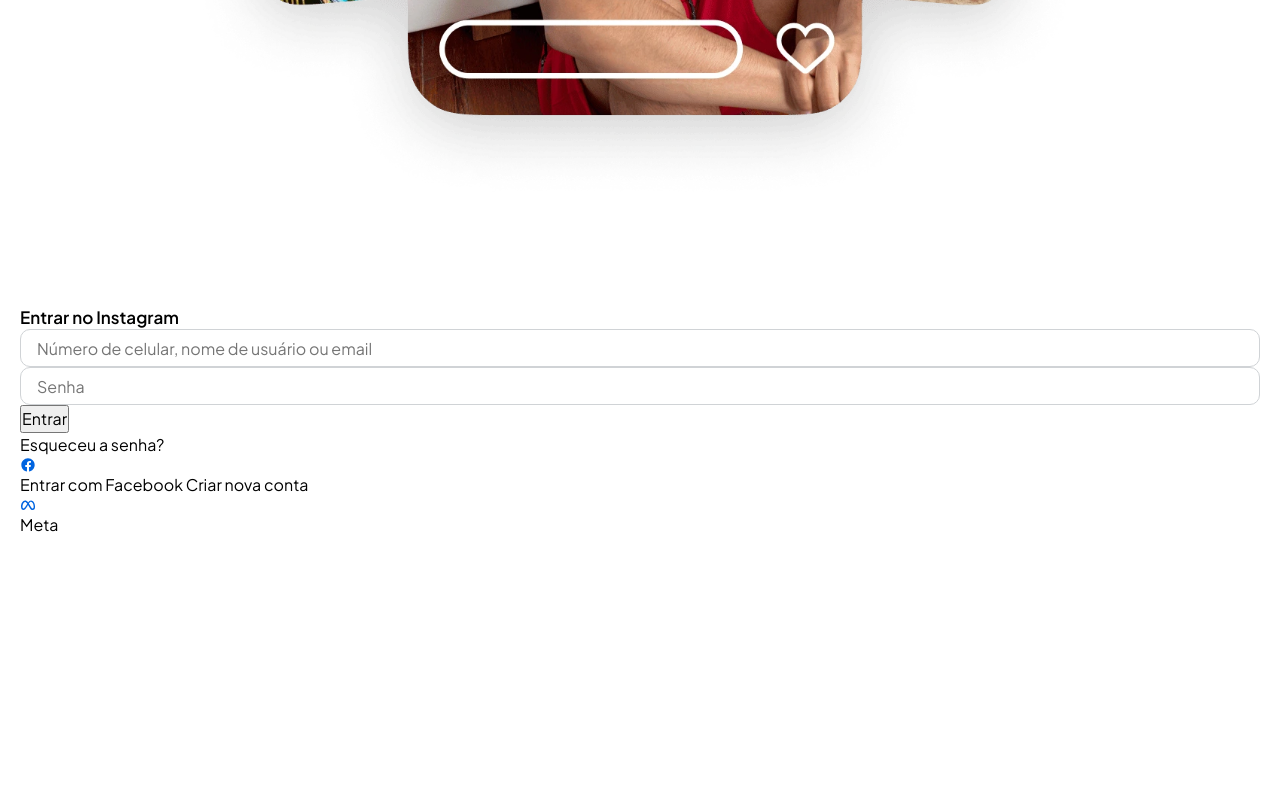
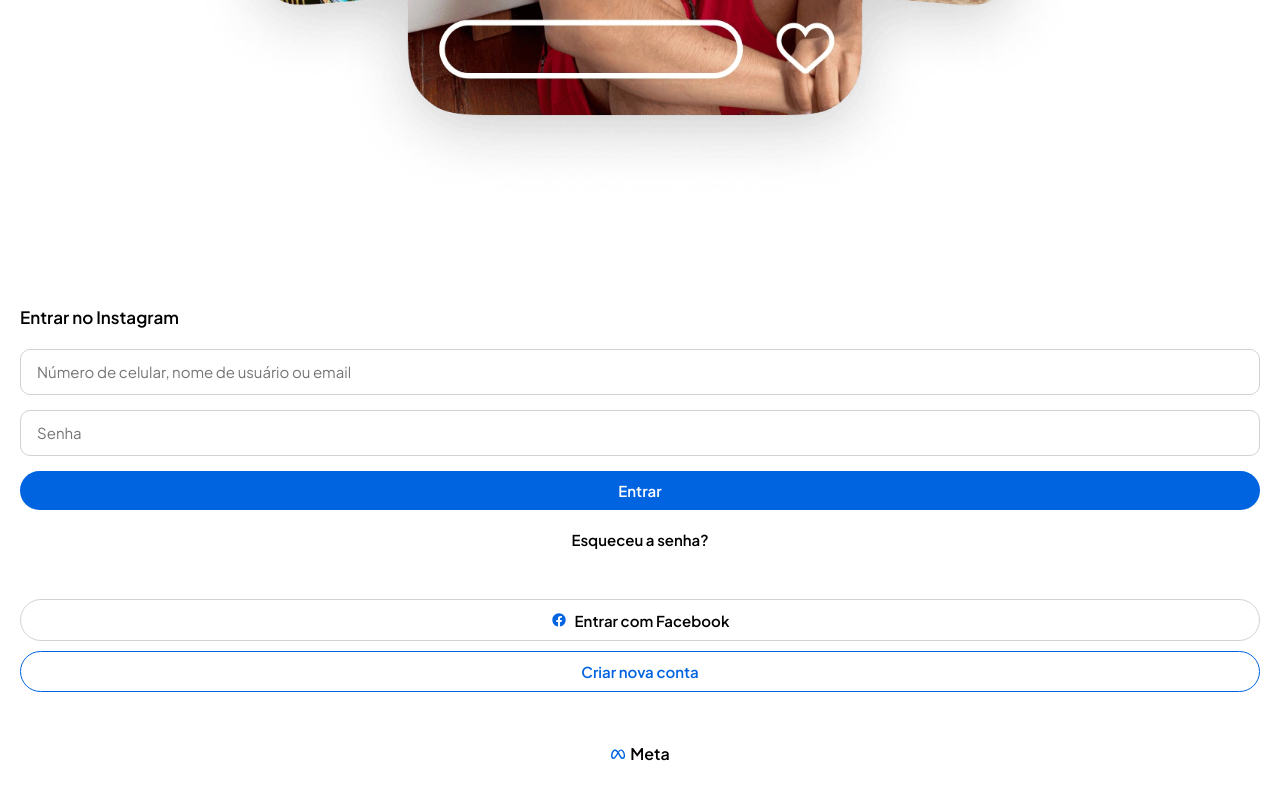
Before and after one commit to pixwell/dio-spread-fullstack, a plain HTML site: page index.html in a window 1280 px wide. Shown: the part 1025-1825 px from the top of the page. Before the commit the page ends 1602 px from the top, so only its background shows below. Drawn offline with Linux system fonts and the light colour scheme.

Commit message:
Estilização desktop dos elementos internos

```diff
--- a/style.css
+++ b/style.css
@@ -3,16 +3,13 @@
     --font-family: "Plus Jakarta Sans", Helvetica, sans-serif;
     --font-size: 16px;
     --border-radius: 10px;
+    --border-color-default: #D0D3D6;
     --color-laranja: #fb724b;
     --color-magenta: #ff0069;
     --color-violeta: #d300c5;
     --color-link: #0064e0;
-    --color-azul-05: #ecf3ff;
-    --color-azul-30: #aac9ff;
-    --color-azul-40: #77a7ff;
-    --color-azul-60: #1877f2;
-    --color-azul-70: #2851a3;
-    --color-azul-80: #1d3c78;
+    --color-link-disabled: #6faefb;
+    --color-link-default-hover: #e2e8ef;
 }
 
 /* RESET CSS
@@ -51,7 +48,10 @@
     font: inherit;
 }
 
-button {cursor: pointer;}
+button {
+    cursor: pointer;
+    transition: all 500ms ease;
+}
 
 img,
 video,
@@ -62,6 +62,12 @@
 }
 /* FIM - RESET CSS
 ====================================== */
+.w-full{width: 100%}
+.mb-10{margin-bottom: 10px;}
+.mb-20{margin-bottom: 20px;}
+.mb-30{margin-bottom: 30px;}
+.mb-40{margin-bottom: 40px;}
+.mb-50{margin-bottom: 50px;}
 
 .wrapper{}
 
@@ -96,12 +102,78 @@
 .login__title{
     font-size: 17px;
     font-weight: 600;
+    margin-bottom: 20px;
 }
 
 .login__form input{
     width: 100%;
-    border: 1px solid #D0D3D6;
-    height: 38px;
+    border: 1px solid var(--border-color-default);
     padding: 10px 16px;
     border-radius: var(--border-radius);
+    font-size: 15px;
+    margin-bottom: 15px;
 }
+
+.btn{
+    display: inline-block;
+    line-height: 1;
+    font-size: 15px;
+    /*reset para input submit*/
+    border: 0;
+    cursor: pointer;
+    background-color: transparent;
+}
+
+.btn-blue,
+.btn-default,
+.btn-outline-default,
+.btn-outline-blue{
+    width: 100%;
+    font-weight: 600;
+    display: flex;
+    align-items: center;
+    justify-content: center;
+    padding: 12px 20px;
+    border-radius: 30px;
+}
+
+.btn-blue{
+    color: #FFF;
+    background-color: var(--color-link);
+}
+
+.btn-blue:hover{
+    background-color: var(--color-link-disabled);
+}
+
+.btn-default{
+    color: #000;
+    background-color: transparent;
+}
+.btn-default:hover{
+    background-color: var(--color-link-default-hover);
+}
+
+.btn-outline-default{
+    color: #000;
+    border: 1px solid var(--border-color-default);
+    background-color: transparent;
+}
+
+.btn-outline-blue{
+    color: var(--color-link);
+    border: 1px solid var(--color-link);;
+    background-color: transparent;
+}
+
+.btn-outline-default:hover,
+.btn-outline-blue:hover{
+    background-color: var(--color-link-default-hover);
+}
+
+.meta{
+    display: flex;
+    align-items: center;
+    justify-content: center;
+    font-weight: 600;
+}
```
